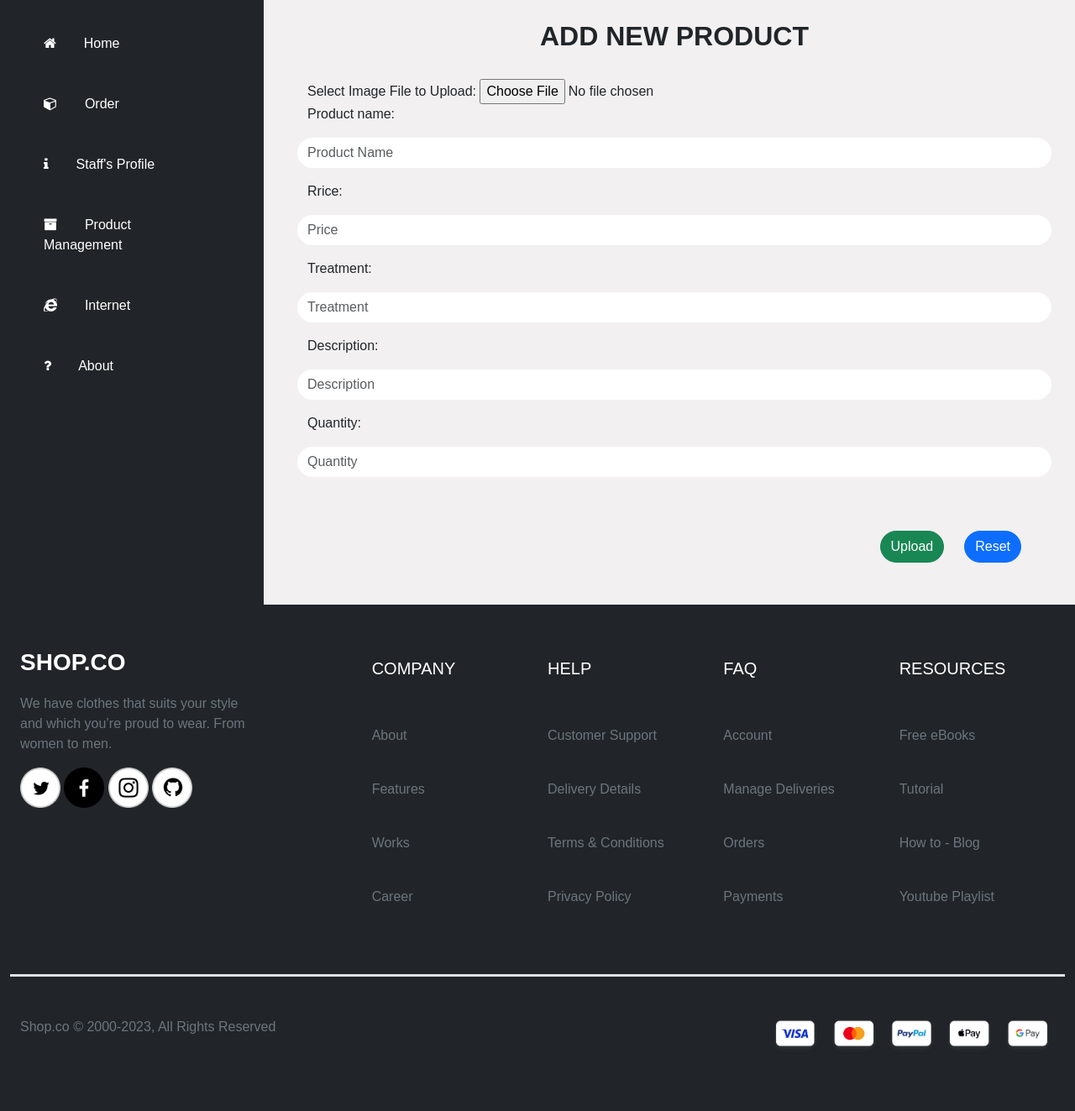
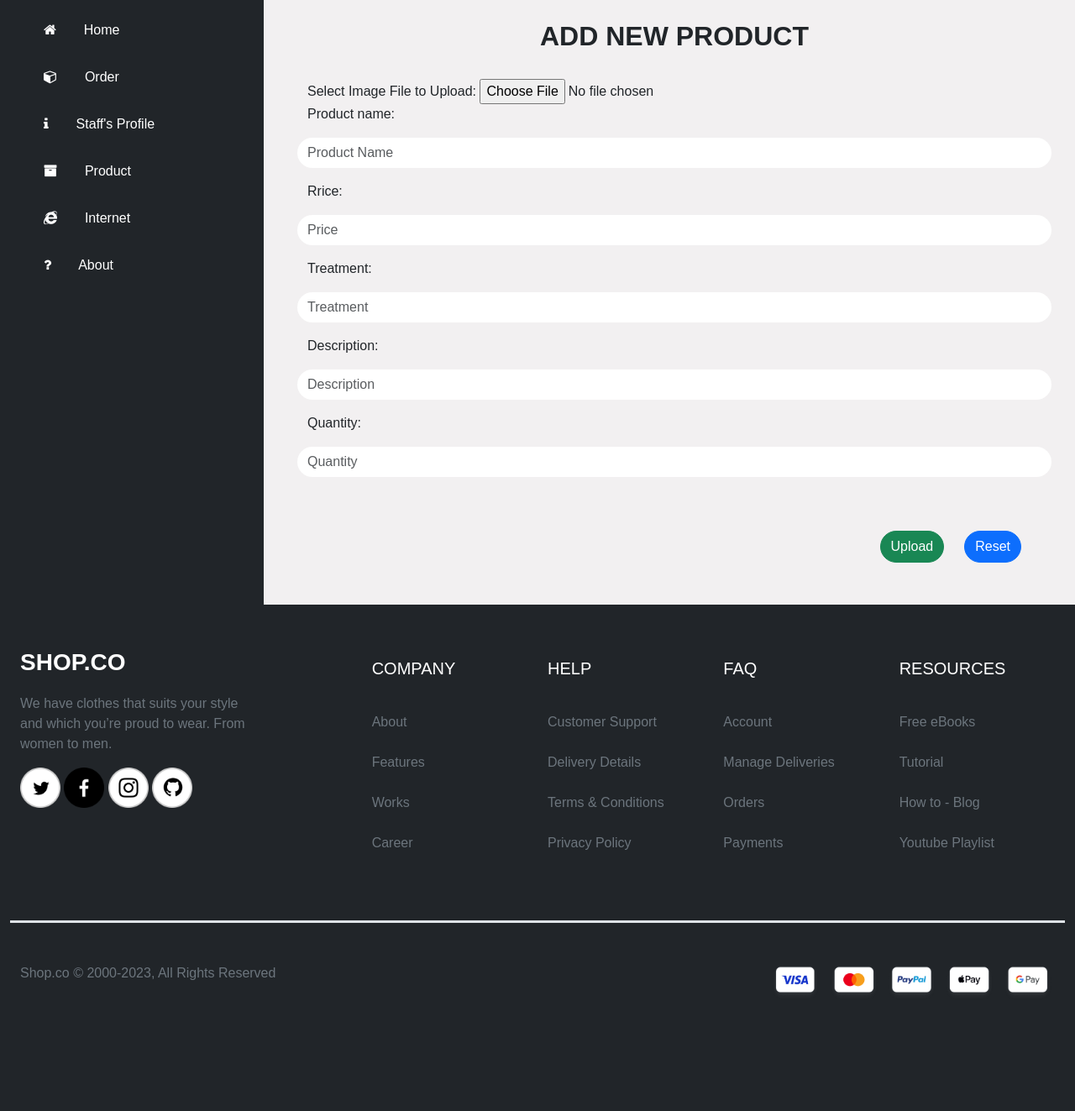
Before and after one commit to thuanvu301103/Laptrinhweb_Assignment, a PHP site: page /views/staff.php in a window 1280 px wide. Shown: the part 68-1391 px from the top of the page at 84% size. After the commit the page ends 1251 px from the top, so only its background shows below. Run offline with PHP 8.4, Linux system fonts and the light colour scheme; data that the repository does not hold is empty; some libraries are stand-ins or nearby versions.

Commit message:
fix sidebar

```diff
--- a/views/staff.php
+++ b/views/staff.php
@@ -25,7 +25,7 @@
             margin: 5px 5px;
         }
         li {
-            padding-top: 2rem;
+            padding-top: 1rem;
         }
 
     </style>
@@ -46,43 +46,43 @@
     </nav>
     <div class="row" style="height: 45rem;">
         <div class="col-sm-2 col-lg-3 bg-dark px-5">
-            <ul class="nav nav-pills flex-column mb-auto" style="height: 530px;">
-                <li class="nav-item">
+            <ul class="nav nav-pills flex-column mb-auto">
+                <li class="nav-item w-100">
                     <a href="./homepage.php" class="nav-link text-white" aria-current="page">
                         <i class="fa fa-home"></i>
                         <svg class="bi me-2" width="16" height="16"><use xlink:href="#home"></use></svg>
                             Home
                     </a>
                 </li>
-                <li class="nav-item">
+                <li class="nav-item w-100">
                     <a href="#" class="nav-link text-white" aria-current="page">
                         <i class="fa fa-cube"></i>
                         <svg class="bi me-2" width="16" height="16"><use xlink:href="#home"></use></svg>
                             Order
                     </a>
                 </li>
-                <li class="nav-item">
+                <li class="nav-item w-100">
                     <a href="#" class="nav-link text-white" aria-current="page">
                         <i class="fa fa-info"></i>
                         <svg class="bi me-2" width="16" height="16"><use xlink:href="#home"></use></svg>
                             Staff's Profile
                     </a>
                 </li>
-                <li class="nav-item">
+                <li class="nav-item w-100">
                     <a href="#" class="nav-link text-white" aria-current="page">
                         <i class="fa fa-archive"></i>
                         <svg class="bi me-2" width="16" height="16"><use xlink:href="#home"></use></svg>
-                            Product Management
+                            Product
                     </a>
                 </li>
-                <li class="nav-item">
+                <li class="nav-item w-100">
                     <a href="#" class="nav-link text-white" aria-current="page">
                         <i class="fa fa-internet-explorer"></i>
                         <svg class="bi me-2" width="16" height="16"><use xlink:href="#home"></use></svg>
                             Internet
                     </a>
                 </li>
-                <li class="nav-item">
+                <li class="nav-item w-100">
                     <a href="./pharmacy.php" class="nav-link text-white" aria-current="page">
                         <i class="fa fa-question"></i>
                         <svg class="bi me-2" width="16" height="16"><use xlink:href="#home"></use></svg>
```
